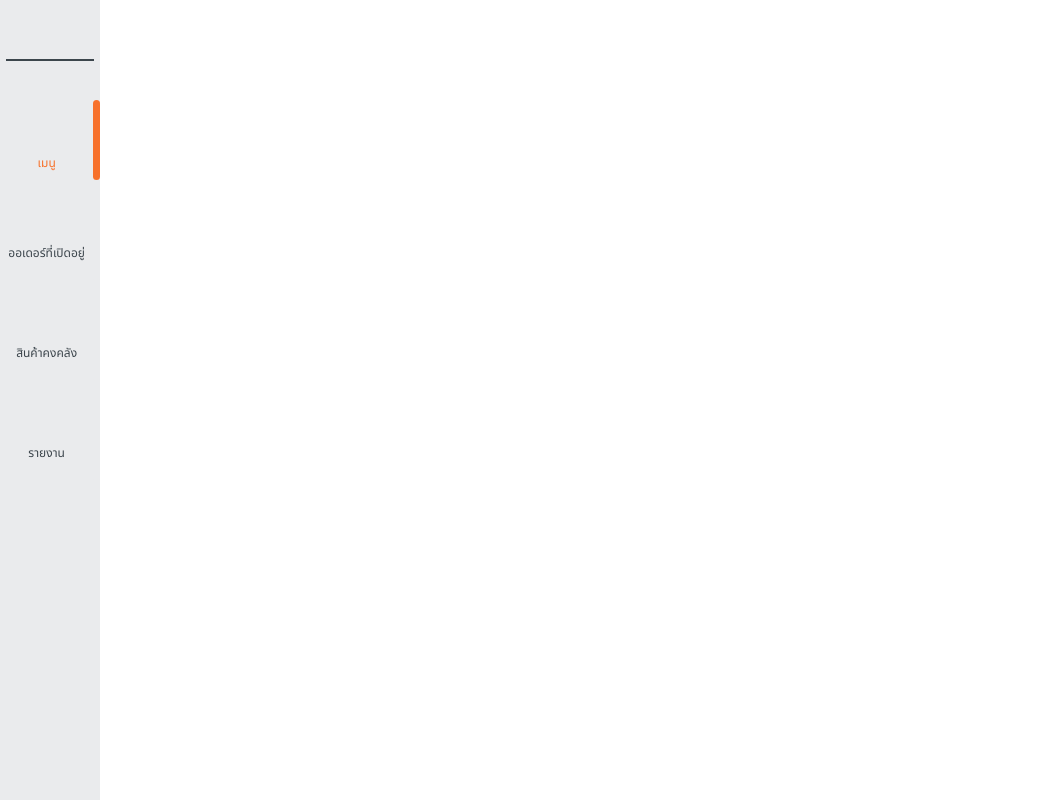
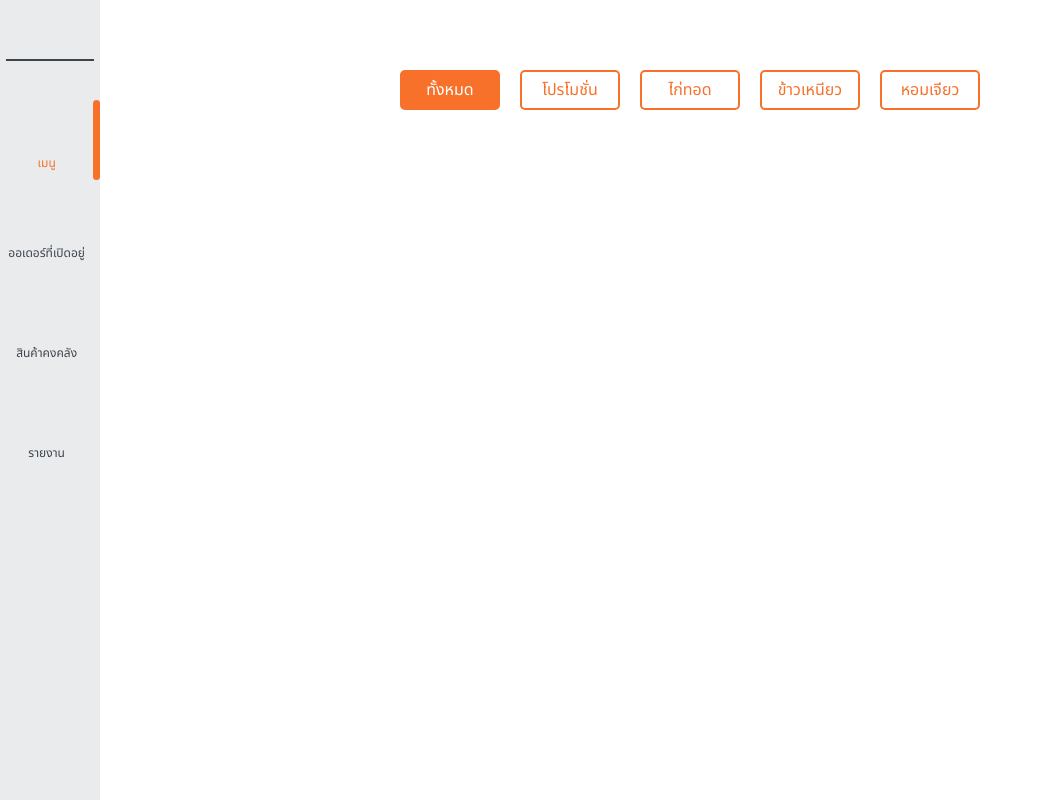
Before and after one commit to narawitPtm/pos-chicken, a Svelte app: page / in a window 1280 px wide. Shown: the whole page, without its empty margins (0-1037 px from the left). Built offline with nearby package versions, Linux system fonts and the light colour scheme.

Commit message:
updatebutton

```diff
--- a/src/components/pos/pos.scss
+++ b/src/components/pos/pos.scss
@@ -1,4 +1,31 @@
+#posMain {
+    .filter-btn-box {
+        display: flex;
+        justify-content: center;
+        padding: 20px;
+        .btn-box {
+            background-color: #ffffff;
+            border-radius: 5px;
+            margin-left: 20px;
+            border: solid 2px #F7712B;
+            width: 100px;
+            height: 40px;
+            color: #F7712B;
+            &:hover, &.active {
+               background-color: #F7712B;
+               color: #ffffff;
+               cursor: pointer;
+            }
+            &.active {
+                cursor: default;
+            }
+            &:first-child {
+                margin-left: 0px;
+            }
 
+        }
+    }
+}
 
 // #nongkaiBox {
 //   overflow-y: overlay;
--- a/src/components/pos/pos.svelte
+++ b/src/components/pos/pos.svelte
@@ -42,7 +42,9 @@
 </script>
 <div id="posMain">
 		<div class="filter-btn-box">
-			<!-- btn -->
+			{#each typeChicken as typeKen, index  }
+				<button class={`btn-box ${typeKen.isActive ? 'active' : '' }`}  on:click={()=>submenu(index)}>{typeKen.name}</button>
+			{/each}
 		</div>
 	<!-- picture -->
 	<!-- <div id="nongkaiBox">
```
